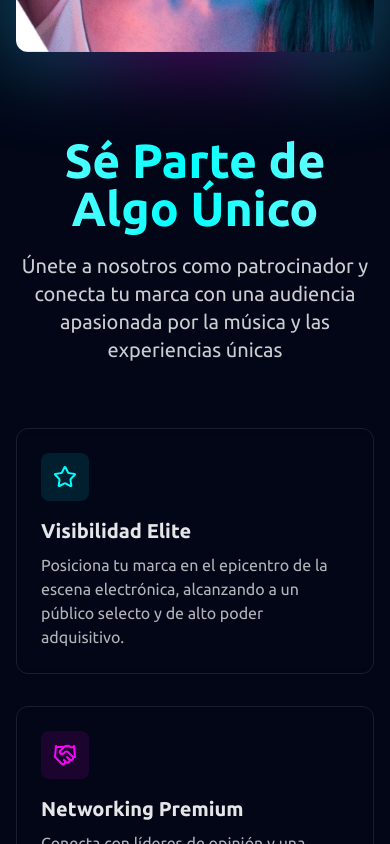
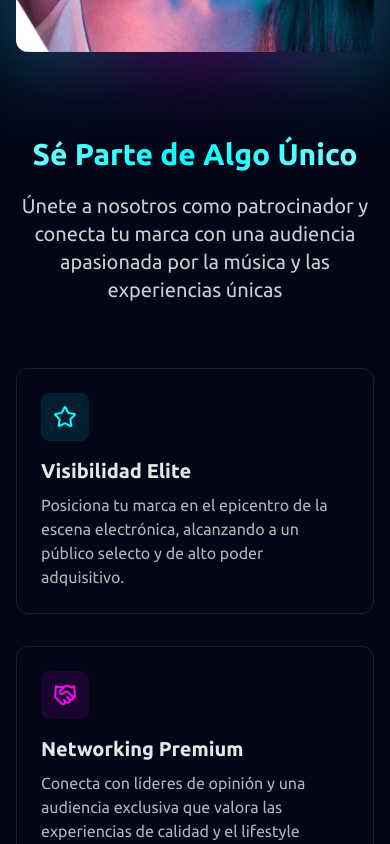
Before and after one commit to nelsondiego/diegonelson-live-sessions, a Next.js app: page /sponsors in a window 390 px wide. Shown: the part 1060-1904 px from the top of the page. Built offline with nearby package versions, Linux system fonts and the light colour scheme.

Commit message:
Improve responsive typography for event and sponsors sections

```diff
--- a/src/app/components/EventSection.tsx
+++ b/src/app/components/EventSection.tsx
@@ -25,7 +25,7 @@ const EventSection = () => {
         </div>
 
         <div className="w-full md:w-1/2 space-y-8">
-          <h2 className="text-4xl font-bold bg-gradient-to-r from-white via-neon-cyan to-white bg-clip-text text-transparent animate-gradient flex items-center gap-3">
+          <h2 className="md:text-4xl text-2xl font-bold bg-gradient-to-r from-white via-neon-cyan to-white bg-clip-text text-transparent animate-gradient flex items-center gap-3">
             <Music2 className="w-8 h-8 text-neon-cyan" />
             Chill & Groove Sessions
           </h2>
--- a/src/app/sponsors/page.tsx
+++ b/src/app/sponsors/page.tsx
@@ -281,7 +281,7 @@ export default function SponsorsPage() {
       {/* About Section */}
       <section id="about" className=" my-20 md:my-40">
         <div className="container mx-auto px-4">
-          <h2 className="text-5xl p-1 font-bold bg-gradient-to-r from-white via-neon-cyan to-white bg-clip-text text-transparent animate-gradient text-center mb-4">
+          <h2 className="md:text-5xl text-3xl p-1 font-bold bg-gradient-to-r from-white via-neon-cyan to-white bg-clip-text text-transparent animate-gradient text-center mb-4">
             Sé Parte de Algo Único
           </h2>
           <p className="text-xl text-white/80 text-center max-w-3xl mx-auto mb-16">
```
